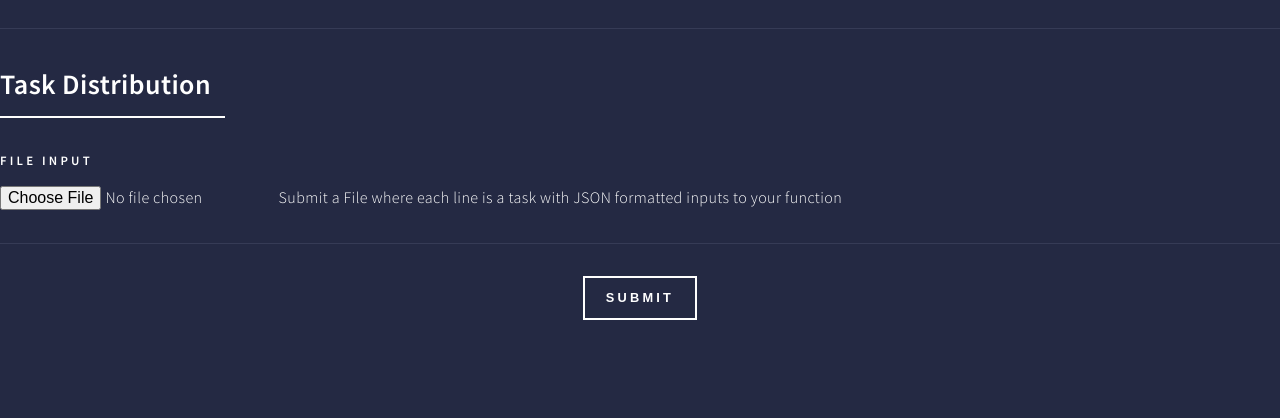
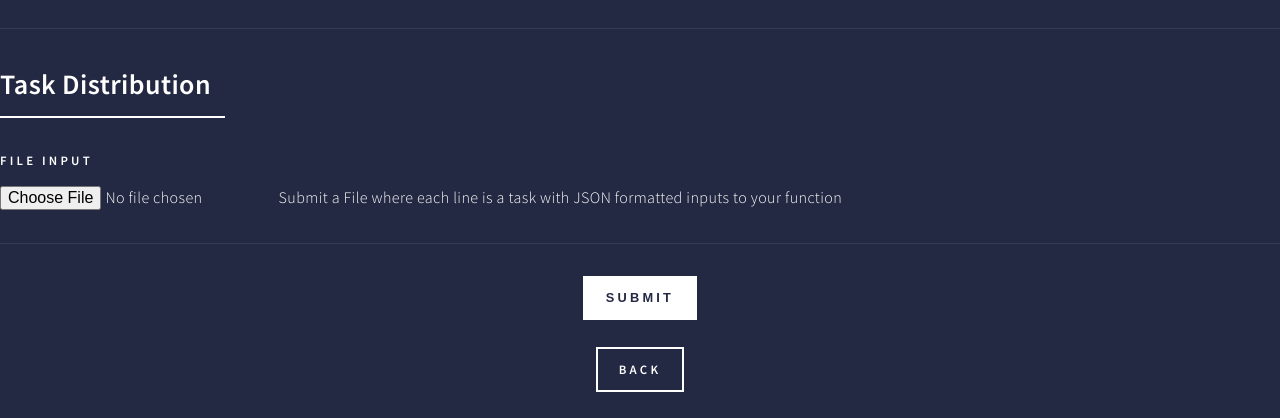
Before and after one commit to MkdmOmar/Browse-for-Humanity, a Flask app: page /createJob in a window 1280 px wide. Shown: the part 532-950 px from the top of the page. Before the commit the page ends 852 px from the top, so only its background shows below. Run offline with Flask 2, Linux system fonts and the light colour scheme; the visitor is signed in with stand-in values (Sample User, id 1); some libraries are stand-ins or nearby versions.

Commit message:
More changes cuz why not

```diff
--- a/static/css/main.css
+++ b/static/css/main.css
@@ -1818,6 +1818,12 @@
 
 	.align-right {
 		text-align: right;
+	}
+
+
+	input .enter {
+		border: 1px solid white;
+		border-radius: 5px;
 	}
 
 /* Section/Article */
--- a/templates/createJob.html
+++ b/templates/createJob.html
@@ -86,7 +86,9 @@ function square(num) {return num * num;}
 		<input type="hidden" id="emailInput" name="email" value = "" >
 		<input type="hidden" id="typedCode" name="typedCode" value = "" >
 
-		<center><button class="button" id="submitJobs" type="submit">Submit</button></center>
+		<center><button class="button special" id="submitJobs" type="submit">Submit</button></center>
+		<br>
+		<center> <a class="button back" href="/dashboard">Back</a> </center>
 		<br>
 
 	</form>
--- a/templates/viewjobs.html
+++ b/templates/viewjobs.html
@@ -41,6 +41,8 @@
         </center>
         <hr>
     </div>
+
+   <center> <a class="button back" href="/dashboard">Back</a> </center>
     {% endfor %}
     <!-- <div class="col-xs-4"></div> -->
 
```
